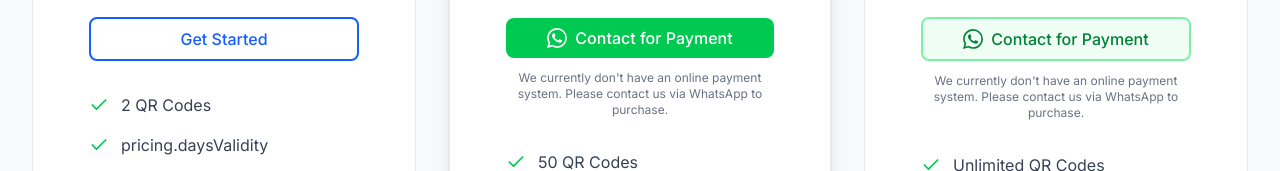
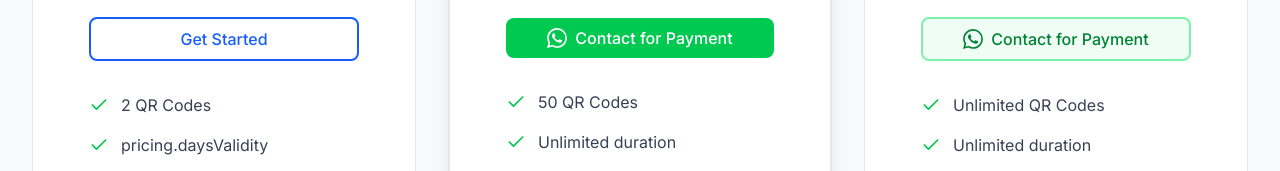
Before and after one commit to gokhanazp/qr-code, a Next.js app: page /pricing in a window 1280 px wide. Shown: the part 531-702 px from the top of the page. Built offline with nearby package versions, Linux system fonts and the light colour scheme; no server answers; the database is empty.

Commit message:
fix: Fiyatlandırma açıklaması kaldırıldı + HTML QR menüye eklendi
- 'Şu anda online ödeme sistemimiz yok' yazısı kaldırıldı
- Header QR Types menüsüne HTML QR Code eklendi (Other kategorisinde)
- TR: 'Özel HTML içeriği' / EN: 'Custom HTML content'

```diff
--- a/src/app/pricing/PricingClient.tsx
+++ b/src/app/pricing/PricingClient.tsx
@@ -41,7 +41,6 @@ interface Translations {
   getStarted: string
   mostPopular: string
   contactForPayment: string
-  noPaymentSystem: string
   whatsappMessage: string
   unlimitedDuration: string
   daysValidity: string
@@ -191,12 +190,7 @@ export default function PricingClient({ plans, translations: t, locale }: Pricin
                     </a>
                   )}
 
-                  {/* Ödeme bilgi notu - sadece ücretli paketlerde */}
-                  {!isFree && (
-                    <p className="mt-3 text-xs text-gray-500 text-center">
-                      {t.noPaymentSystem}
-                    </p>
-                  )}
+
 
                   {/* Özellikler listesi (Features list) */}
                   <ul className="mt-8 space-y-4">
--- a/src/app/pricing/page.tsx
+++ b/src/app/pricing/page.tsx
@@ -157,7 +157,6 @@ export default async function PricingPage() {
     getStarted: t('getStarted'),
     mostPopular: t('mostPopular'),
     contactForPayment: t('contactForPayment'),
-    noPaymentSystem: t('noPaymentSystem'),
     whatsappMessage: t('whatsappMessage'),
     unlimitedDuration: t('unlimitedDuration'),
     daysValidity: t('daysValidity'),
--- a/src/components/layout/Header.tsx
+++ b/src/components/layout/Header.tsx
@@ -12,7 +12,7 @@ import {
   Link as LinkIcon, Wifi, Mail, Phone, CreditCard, FileText, Calendar,
   MapPin, MessageCircle, Instagram, Twitter, Linkedin, Youtube, Facebook,
   Bitcoin, AppWindow, Sparkles, ArrowRight, Zap, Globe, Clock,
-  Send, ExternalLink, Star, Shield, ChevronRight
+  Send, ExternalLink, Star, Shield, ChevronRight, Code
 } from 'lucide-react'
 import { Button } from '@/components/ui'
 import LanguageSwitcher from './LanguageSwitcher'
@@ -74,6 +74,7 @@ const qrCategoriesConfig = [
       { type: 'location', labelKey: 'location', icon: MapPin, color: 'bg-red-500', descKey: 'gpsCoordinates' },
       { type: 'bitcoin', labelKey: 'bitcoin', icon: Bitcoin, color: 'bg-amber-500', descKey: 'cryptoPayment' },
       { type: 'app', labelKey: 'appStore', icon: AppWindow, color: 'bg-indigo-500', descKey: 'appDownload' },
+      { type: 'html', labelKey: 'html', icon: Code, color: 'bg-pink-500', descKey: 'htmlContent' },
     ]
   }
 ]
--- a/src/i18n/messages/en.json
+++ b/src/i18n/messages/en.json
@@ -623,6 +623,7 @@
     "gpsCoordinates": "GPS coordinates",
     "cryptoPayment": "Crypto payment",
     "appDownload": "App download links",
+    "htmlContent": "Custom HTML content",
     "myQRCodes": "My QR Codes",
     "analytics": "Analytics",
     "subscription": "Subscription",
--- a/src/i18n/messages/tr.json
+++ b/src/i18n/messages/tr.json
@@ -623,6 +623,7 @@
     "gpsCoordinates": "GPS koordinatları",
     "cryptoPayment": "Kripto ödeme",
     "appDownload": "Uygulama indirme linkleri",
+    "htmlContent": "Özel HTML içeriği",
     "myQRCodes": "QR Kodlarım",
     "analytics": "Analizler",
     "subscription": "Abonelik",
```
